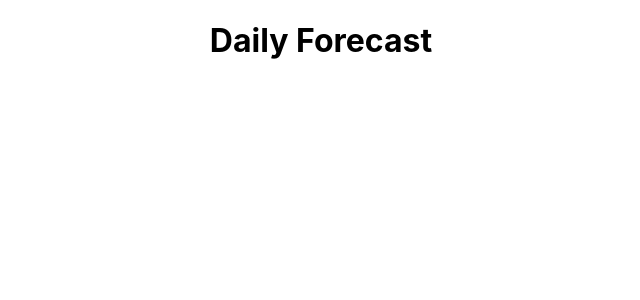
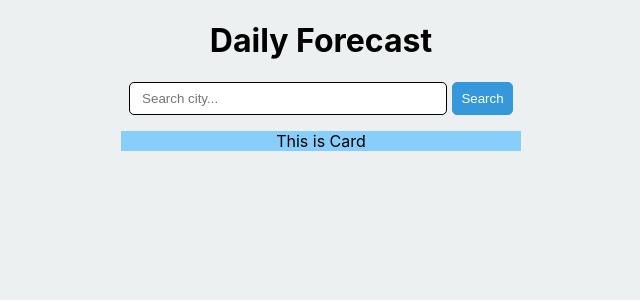
Before and after one commit to fatihece/weather-app-react, a React (Create React App) app: page / in a window 1280 px wide. Shown: the top 300 px of the page, without its empty margins (319-959 px from the left). Built offline with nearby package versions, Linux system fonts and the light colour scheme.

Commit message:
created components

```diff
--- a/src/App.css
+++ b/src/App.css
@@ -2,37 +2,27 @@
   text-align: center;
 }
 
-.App-logo {
-  height: 40vmin;
-  pointer-events: none;
+.input_text{
+  width: 300px;
+  padding: 0.5rem;
+  border-radius: 5px;
+  border:1px solid black;
+
 }
 
-@media (prefers-reduced-motion: no-preference) {
-  .App-logo {
-    animation: App-logo-spin infinite 20s linear;
-  }
+.input-container{
+  display: flex;
+  justify-content: center;
+  align-items: center;
 }
 
-.App-header {
-  background-color: #282c34;
-  min-height: 100vh;
-  display: flex;
-  flex-direction: column;
-  align-items: center;
-  justify-content: center;
-  font-size: calc(10px + 2vmin);
-  color: white;
+.btn{
+  background-color: #3498db;
+  border: none;
+  padding: 0.5rem;
+  border: 1px solid #3498db;
+  border-radius: 5px;
+  margin-left: 5px;
+  color: #fff;
+
 }
-
-.App-link {
-  color: #61dafb;
-}
-
-@keyframes App-logo-spin {
-  from {
-    transform: rotate(0deg);
-  }
-  to {
-    transform: rotate(360deg);
-  }
-}
--- a/src/App.js
+++ b/src/App.js
@@ -1,10 +1,18 @@
-
+import {useState} from "react"
 import './App.css';
+import Card from './components/Card';
 
 function App() {
+  const [city, setCity] = useState("")
+  console.log(city);
   return (
     <div className="App">
       <h1>Daily Forecast</h1>
+      <div className="input_container">
+        <input type="text" className="input_text" placeholder=" Search city..." value={city} onChange={(e)=> setCity(e.target.value)}/>
+        <button className="btn">Search</button>
+      </div>
+      <Card />
     </div>
   );
 }
--- /dev/null
+++ b/src/components/Card.css
@@ -0,0 +1,6 @@
+.card{
+    background-color: lightskyblue;
+    width: 400px;
+    margin: auto;
+    margin-top: 1rem;
+}
--- /dev/null
+++ b/src/components/Card.js
@@ -0,0 +1,17 @@
+import React, {useEffect, useState} from 'react'
+import "./Card.css"
+
+const Card = () => {
+
+    useEffect(() => {
+
+    }, [])
+
+    return (
+        <div className="card">
+            This is Card
+        </div>
+    )
+}
+
+export default Card
--- a/src/index.css
+++ b/src/index.css
@@ -5,6 +5,7 @@ body {
     sans-serif;
   -webkit-font-smoothing: antialiased;
   -moz-osx-font-smoothing: grayscale;
+  background-color: #ecf0f1;
 }
 
 code {
```
